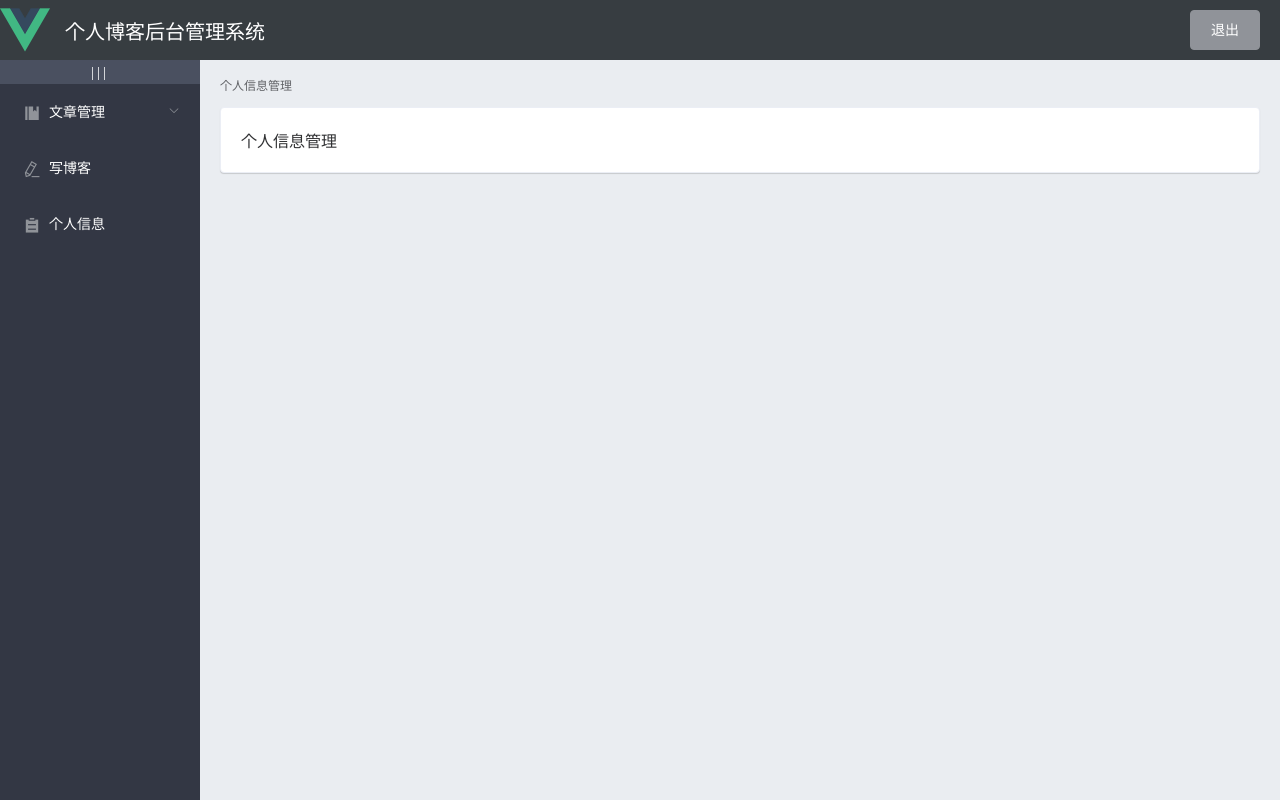
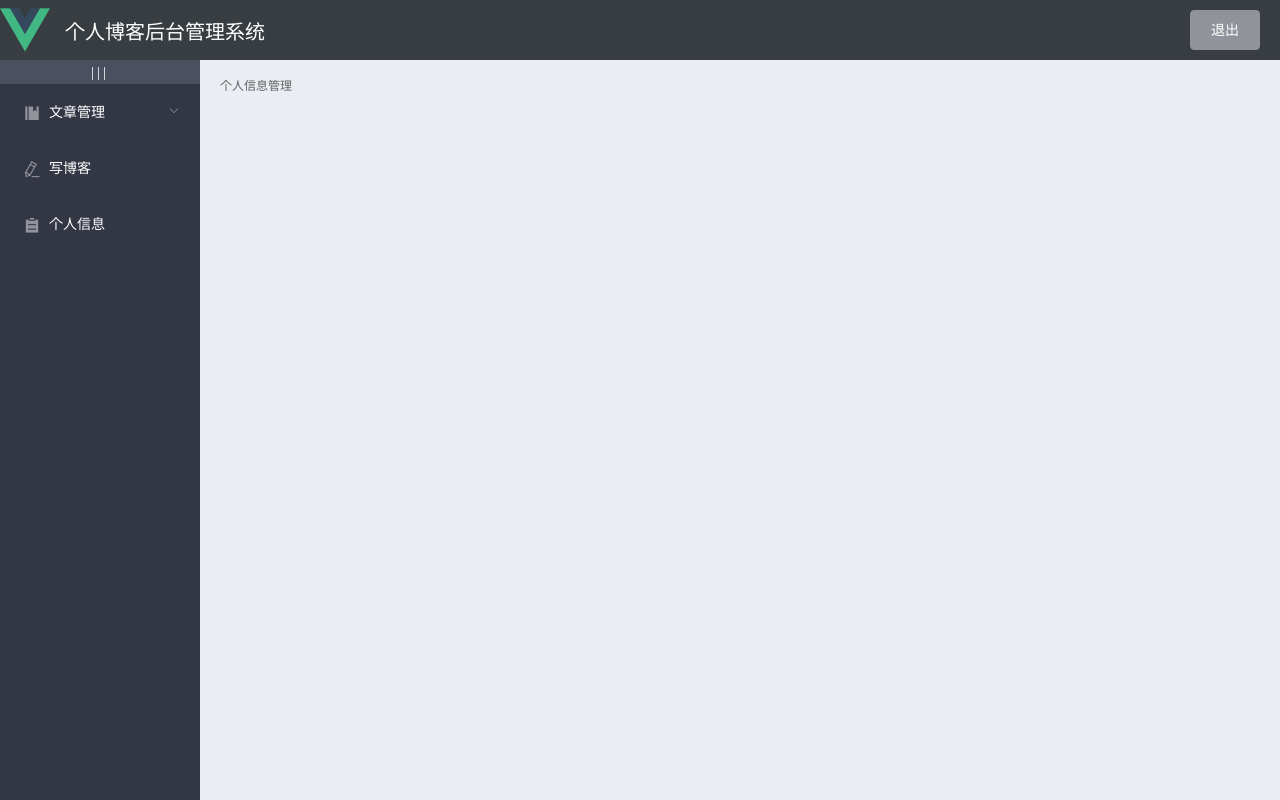
Before and after one commit to 0xTiefer-Atem/blog-admin-vue, a Vue app: page /blog-admin/private-manage in a window 1280 px wide. Built offline with nearby package versions, Linux system fonts and the light colour scheme.

Commit message:
增加keep-alive标签

```diff
--- a/src/components/personal/PrivateManage.vue
+++ b/src/components/personal/PrivateManage.vue
@@ -4,25 +4,16 @@
     <el-breadcrumb separator-class="el-icon-arrow-right">
       <el-breadcrumb-item>个人信息管理</el-breadcrumb-item>
     </el-breadcrumb>
-    <el-card>
-      个人信息管理
-    </el-card>
+    <keep-alive>
+      <router-view></router-view>
+    </keep-alive>
   </div>
 </template>
 
 <script>
-  import {request} from "../../network/request";
 
   export default {
     name: "PrivateManage",
-    data() {
-      return {
-      }
-    },
-
-    //进入排号界面初始化
-    activated() {},
-    methods: {}
   }
 </script>
 
```
